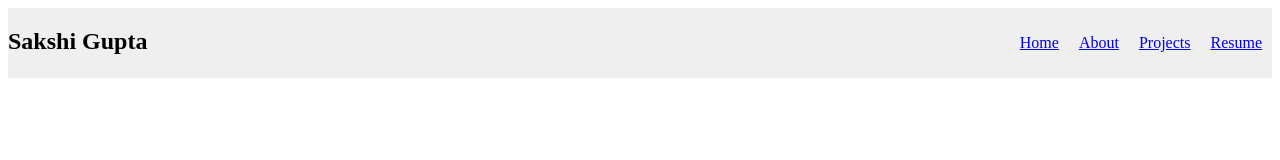
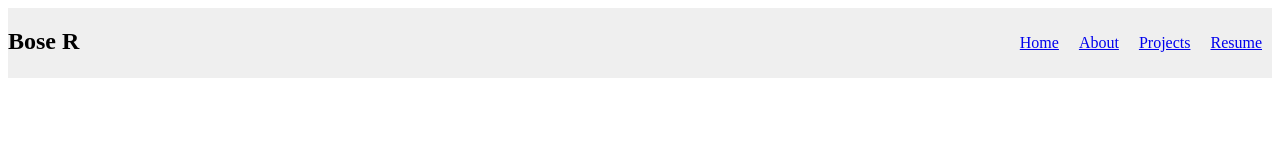
Before and after one commit to s16e/my-static-portfolio, a website: page index.html in a window 1280 px wide. Shown: the top 160 px of the page. Drawn offline with Linux system fonts and the light colour scheme.

Commit message:
update logo name

```diff
--- a/index.html
+++ b/index.html
@@ -15,7 +15,7 @@
     <main>
       <nav>
         <!--logo section-->
-        <h1>Sakshi Gupta</h1>
+        <h1>Bose R</h1>
         <!--navigation items-->
         <ul>
           <!--nav item-->
```
Also changed, not shown: 1 other file.
